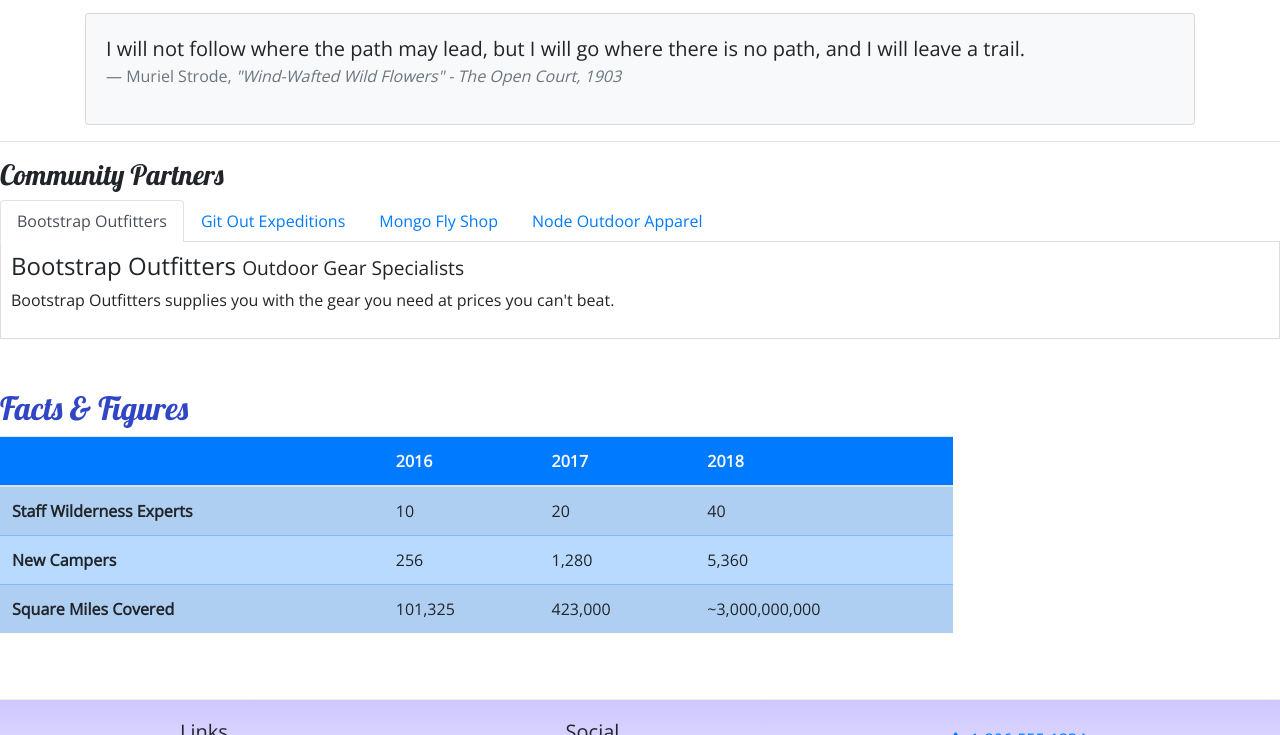
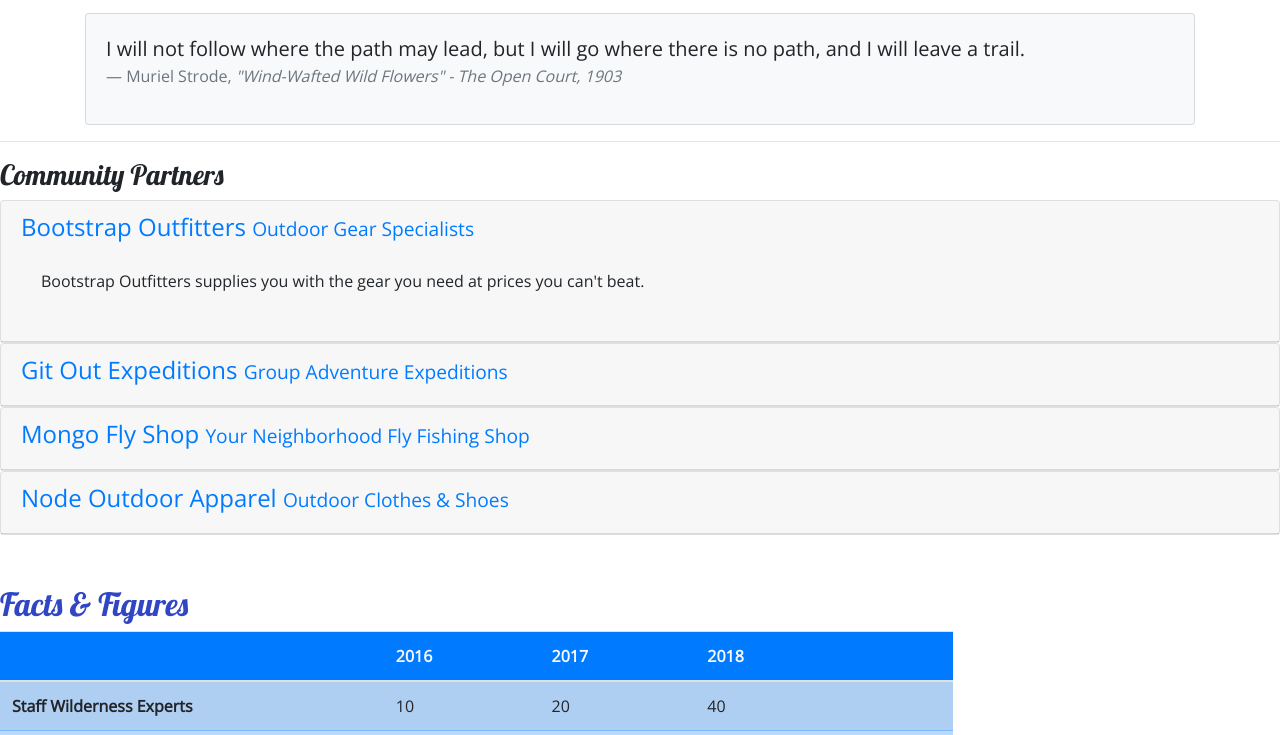
Before and after one commit to Tumaz04/nucampsite, a website: page aboutus.html in a window 1280 px wide. Shown: the part 603-1338 px from the top of the page. Drawn offline with nearby package versions, Linux system fonts and the light colour scheme.

Commit message:
Accordion

```diff
--- a/CSS/styles.css
+++ b/CSS/styles.css
@@ -35,9 +35,3 @@ header h2 {
 .navbar {
   background-color: #901cad;
 }
-
-.tab-content {
-  border: 1px solid #ddd;
-  border-top: none;
-  padding: 10px;
-}
--- a/aboutus.html
+++ b/aboutus.html
@@ -103,28 +103,62 @@
         <div class="row">
             <div class="col">
                 <h3>Community Partners</h3>
-                <ul class="nav nav-tabs">
-                    <li class="nav-item"><a class="nav-link active" href="#bootstrap" role="tab" data-toggle="tab">Bootstrap Outfitters</a></li>
-                    <li class="nav-item"><a class="nav-link" href="#git" role="tab" data-toggle="tab">Git Out Expeditions</a></li>
-                    <li class="nav-item"><a class="nav-link" href="#mongo" role="tab" data-toggle="tab">Mongo Fly Shop</a></li>
-                    <li class="nav-item"><a class="nav-link" href="#node" role="tab" data-toggle="tab">Node Outdoor Apparel</a></li>
-                </ul>
-                <div class="tab-content">
-                    <div role="tabpanel" class="tab-pane fade show active" id="bootstrap">
-                        <h4>Bootstrap Outfitters <small>Outdoor Gear Specialists</small></h4>
-                        <p class="d-none d-sm-block">Bootstrap Outfitters supplies you with the gear you need at prices you can't beat.</p>
+                <div id="accordion">
+                    <div class="card">
+                        <div role="tab" class="card-header">
+                            <h4>
+                                <a data-toggle="collapse" data-target="#bootstrap" href="">
+                                    Bootstrap Outfitters <small>Outdoor Gear Specialists</small>
+                                </a>
+                            </h4>
+                            <div class="collapse show" id="bootstrap" data-parent="#accordion">
+                                <div class="card-body">
+                                    <p class="d-none d-sm-block">Bootstrap Outfitters supplies you with the gear you need at prices you can't beat.</p>
+                                </div>
+                            </div>
+                        </div>
                     </div>
-                    <div role="tabpanel" class="tab-pane fade" id="git">
-                        <h4>Git Out Expeditions <small>Group Adventure Expeditions</small></h4>
-                        <p class="d-none d-sm-block">Join Git Out Expeditions to explore new horizons with a group of other adventurers!</p>
+                    <div class="card">
+                        <div role="tab" class="card-header">
+                            <h4>
+                                <a class="collapsed" data-toggle="collapse" data-target="#git" href="">
+                                    Git Out Expeditions <small>Group Adventure Expeditions</small>
+                                </a>
+                            </h4>
+                            <div class="collapse" id="git" data-parent="#accordion">
+                                <div class="card-body">
+                                    <p class="d-none d-sm-block">Join Git Out Expeditions to explore new horizons with a group of other adventurers!</p>
+                                </div>
+                            </div>
+                        </div>
                     </div>
-                    <div role="tabpanel" class="tab-pane fade" id="mongo">
-                        <h4>Mongo Fly Shop <small>Your Neighborhood Fly Fishing Shop</small></h4>
-                        <p class="d-none d-sm-block">Need a new fishing pole, a tacklebox, or flies of all kinds? Stop by Mongo Fly Shop.</p>
+                    <div class="card">
+                        <div role="tab" class="card-header">
+                            <h4>
+                                <a class="collapsed" data-toggle="collapse" data-target="#mongo" href="">
+                                    Mongo Fly Shop <small>Your Neighborhood Fly Fishing Shop</small>
+                                </a>
+                            </h4>
+                            <div class="collapse" id="mongo" data-parent="#accordion">
+                                <div class="card-body">
+                                    <p class="d-none d-sm-block">Need a new fishing pole, a tacklebox, or flies of all kinds? Stop by Mongo Fly Shop.</p>
+                                </div>
+                            </div>
+                        </div>
                     </div>
-                    <div role="tabpanel" class="tab-pane fade" id="node">
-                        <h4>Node Outdoor Apparel <small>Outdoor Clothes & Shoes</small></h4>
-                        <p class="d-none d-sm-block">From polar fleeces to swimsuits, hiking boots to waders, a visit to Node will be sure to get you covered.</p>
+                    <div class="card">
+                        <div role="tab" class="card-header">
+                            <h4>
+                                <a class="collapsed" data-toggle="collapse" data-target="#node" href="">
+                                    Node Outdoor Apparel <small>Outdoor Clothes & Shoes</small>
+                                </a>
+                            </h4>
+                            <div class="collapse" id="node" data-parent="#accordion">
+                                <div class="card-body">
+                                    <p class="d-none d-sm-block">From polar fleeces to swimsuits, hiking boots to waders, a visit to Node will be sure to get you covered.</p>
+                                </div>
+                            </div>
+                        </div>
                     </div>
                 </div>
             </div>
```
